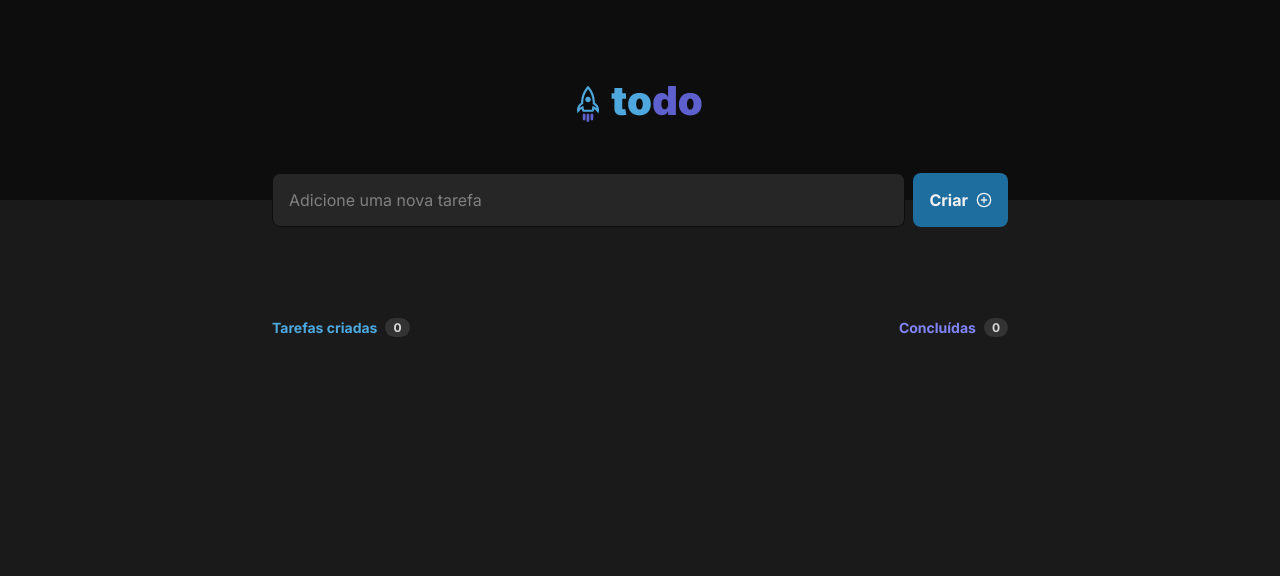
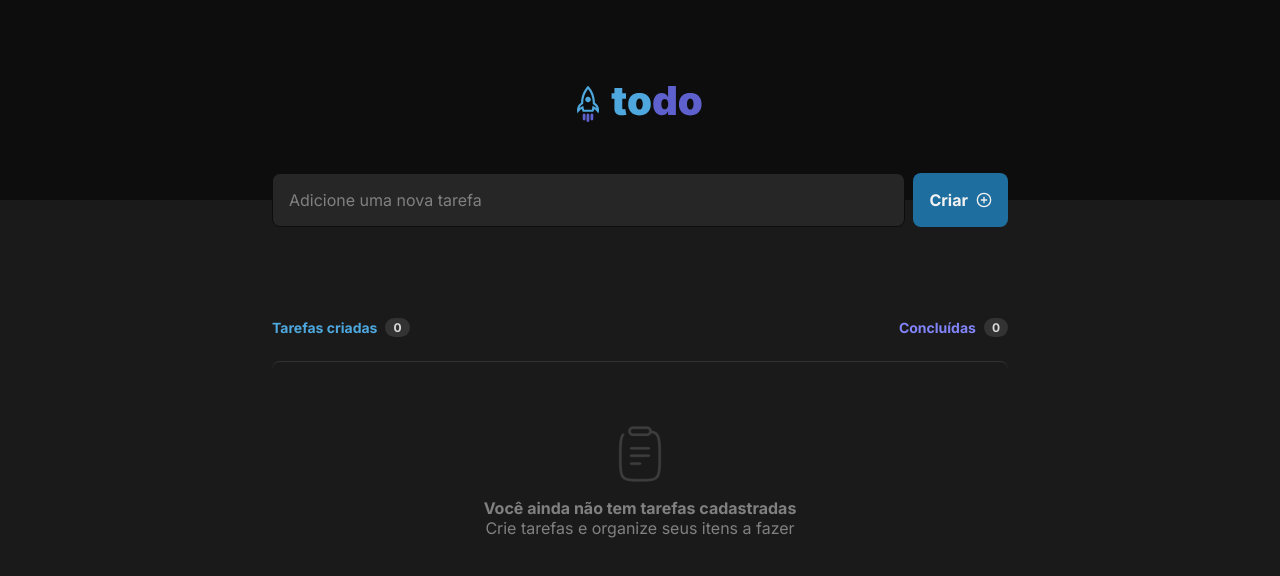
Before and after one commit to Dahan-Schuster/React-Todo-List, a React (Vite) app: page / in a window 1280 px wide. Shown: the top 576 px of the page. Built offline with nearby package versions, Linux system fonts and the light colour scheme.

Commit message:
feat: Componente de aviso de lista vazia

```diff
--- /dev/null
+++ b/src/components/EmptyTodosList.module.css
@@ -0,0 +1,25 @@
+.container {
+	border-radius: 0.5rem;
+	border-top: 1px solid var(--gray-400);
+	display: flex;
+	flex-direction: column;
+	justify-content: center;
+	align-items: center;
+	padding: 4rem 1.5rem;
+}
+
+.icon {
+	width: 3.5rem;
+	height: auto;
+	margin-bottom: 1rem;
+}
+
+.title, .message {
+	font-size: var(--font-normal);
+	text-align: center;
+	color: var(--gray-300);
+}
+
+.title {
+	font-weight: 700;
+}
--- /dev/null
+++ b/src/components/EmptyTodosList.tsx
@@ -0,0 +1,22 @@
+import React from "react";
+
+import styles from "./EmptyTodosList.module.css";
+
+import clipboardIcon from "../assets/Clipboard.png";
+
+/**
+ * EmptyTodosList documentation
+ */
+const EmptyTodosList: React.FunctionComponent = () => {
+  return (
+    <div className={styles.container}>
+      <img src={clipboardIcon} className={styles.icon} />
+      <p className={styles.title}>Você ainda não tem tarefas cadastradas</p>
+      <p className={styles.message}>
+        Crie tarefas e organize seus itens a fazer
+      </p>
+    </div>
+  );
+};
+
+export default EmptyTodosList;
--- a/src/containers/TodosList.tsx
+++ b/src/containers/TodosList.tsx
@@ -4,6 +4,7 @@ import styles from "./TodosList.module.css";
 
 import { useTodos } from "../contexts/TodosContext";
 import TodoItem from "./TodoItem";
+import EmptyTodosList from "../components/EmptyTodosList";
 
 /**
  * Container de listagem de todos
@@ -13,6 +14,7 @@ const TodosList: React.FunctionComponent = () => {
 
   return (
     <div className={styles.container}>
+      {todosList.length === 0 && <EmptyTodosList />}
       {todosList.map((item) => (
         <TodoItem key={item.id} item={item} />
       ))}
```
Also changed, not shown: src/assets/Clipboard.png (added).
